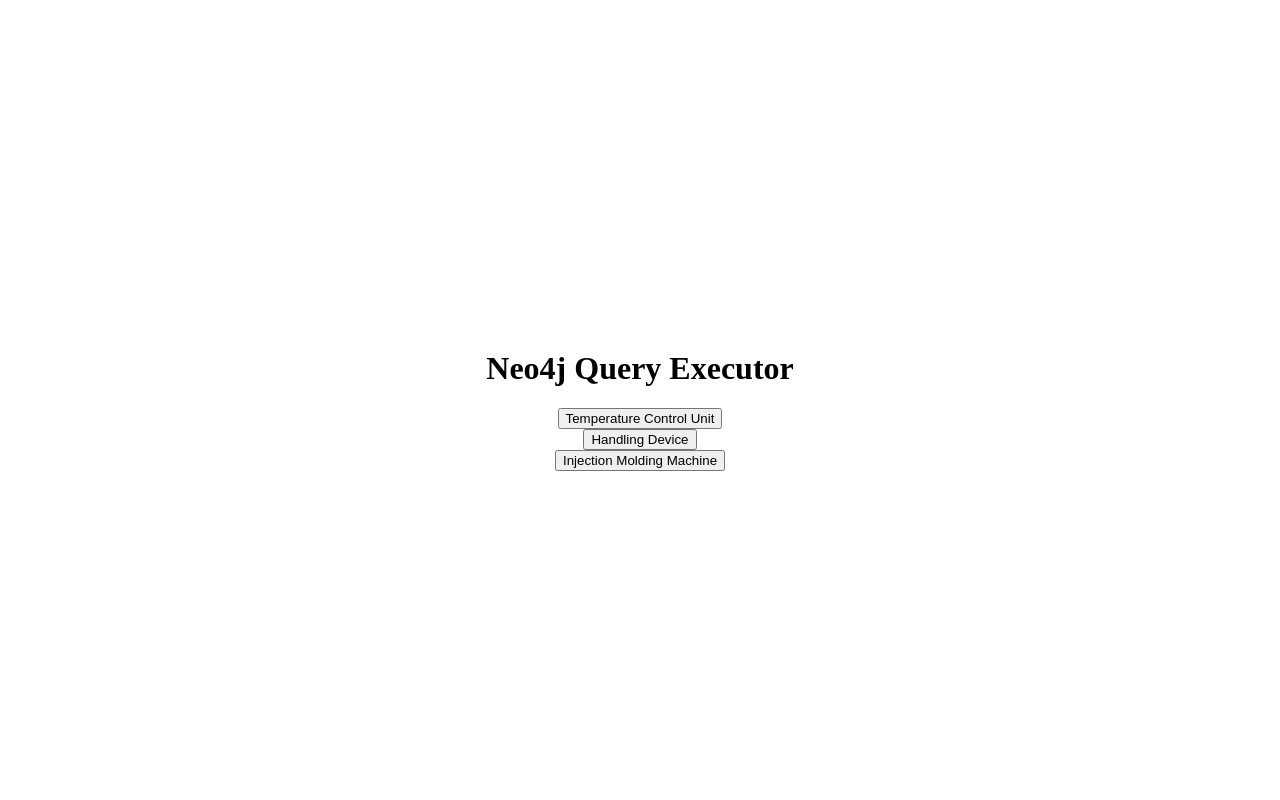
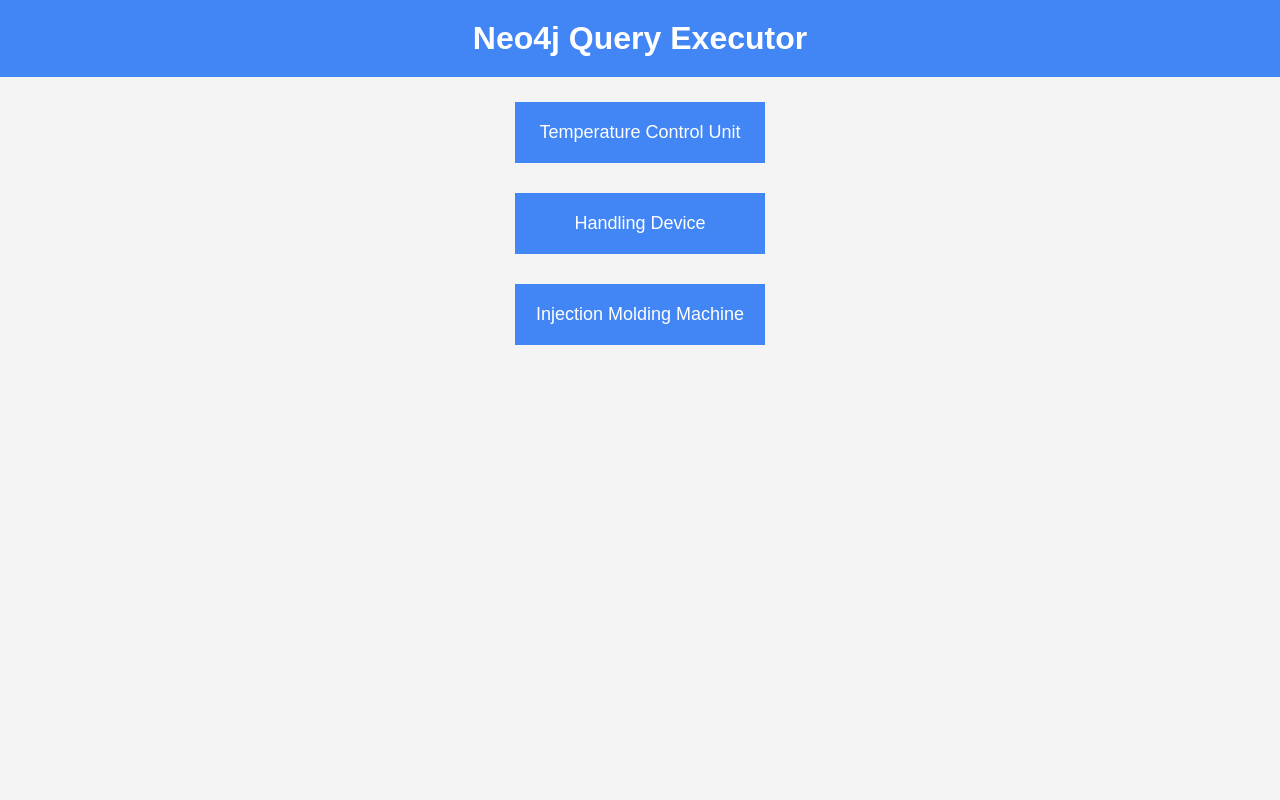
Before and after one commit to psapel/AAS-neo4j-Database, a Flask app: page / in a window 1280 px wide. Run offline with Flask 3, Linux system fonts and the light colour scheme.

Commit message:
CSS styling

```diff
--- a/app.py
+++ b/app.py
@@ -4,6 +4,8 @@ from neo4j import GraphDatabase
 from py2neo import Graph
 
 app = Flask(__name__)
+
+load_dotenv()
 
 neo4j_uri = "bolt://localhost:7687"
 neo4j_username = "neo4j"
@@ -81,4 +83,4 @@ def run_query3():
     return render_template('result.html', data=result, query_type='Injection Molding Machine Query')
 
 if __name__ == '__main__':
-    app.run(debug=True, port=5001)
+    app.run(debug=True)
--- a/static/css/style.css
+++ b/static/css/style.css
@@ -1,19 +1,79 @@
+/* Reset some default styles */
+body, h1, h2, p, table {
+    margin: 0;
+    padding: 0;
+}
+
+body {
+    font-family: 'Arial', sans-serif;
+    background-color: #f4f4f4;
+    color: #333;
+}
+
+.container {
+    width: 80%;
+    margin: 0 auto;
+}
+
+h1 {
+    text-align: center;
+    padding: 20px 0;
+    background-color: #4285f4;
+    color: #fff;
+}
+
+form {
+    text-align: center;
+    margin-top: 20px;
+}
+
+/* Updated button styles for increased size */
+button {
+    width: 250px; /* Set a fixed width for the buttons */
+    padding: 20px; /* Adjust padding for increased size */
+    font-size: 18px; /* Adjust font size for increased size */
+    background-color: #4285f4;
+    color: #fff;
+    border: none;
+    cursor: pointer;
+    margin: 5px;
+}
+
+button:hover {
+    background-color: #2d68c4;
+}
+
 table {
+    width: 80%; /* Set a specific width for the tables */
+    margin: 0 auto; /* Center the tables within the container */
     border-collapse: collapse;
-    width: 100%;
+    margin-top: 20px;
 }
 
 th, td {
-    border: 1px solid #dddddd;
+    border: 1px solid #ddd;
+    padding: 8px;
     text-align: left;
-    padding: 8px;
 }
 
-body {
-    display: flex;
-    flex-direction: column;
-    align-items: center;
-    justify-content: center;
-    height: 100vh;
-    margin: 0;
+th {
+    background-color: #a5c6f9;
+    color: #fff;
 }
+
+tr:nth-child(even) {
+    background-color: #f9f9f9;
+}
+
+/* Responsive design */
+@media (max-width: 768px) {
+    table {
+        font-size: 14px;
+    }
+
+    button {
+        width: auto; /* Set auto width for responsiveness */
+        font-size: 16px; /* Adjust font size for responsiveness */
+        padding: 15px; /* Adjust padding for responsiveness */
+    }
+}
```
Also changed, not shown: 1 other file.
